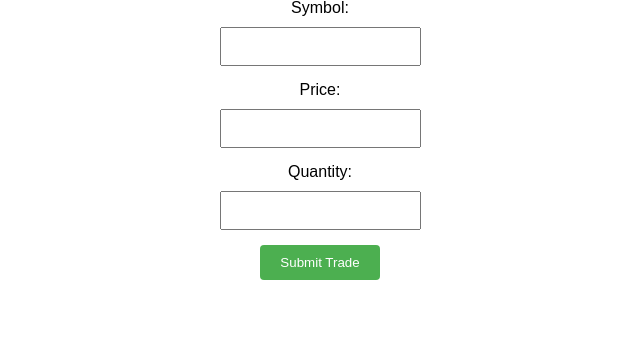
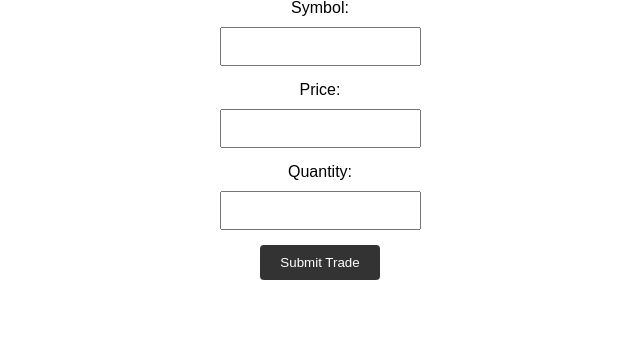
Before and after one commit to sumitgangwani/truebeacon_stock_application, a Flask app: page /order in a window 1280 px wide. Shown: the part 121-466 px from the top of the page, without its empty margins (320-960 px from the left). Run offline with Flask 3, Linux system fonts and the light colour scheme.

Commit message:
Update order.html

```diff
--- a/templates/order.html
+++ b/templates/order.html
@@ -39,7 +39,7 @@
 
         button {
             padding: 10px 20px;
-            background-color: #4CAF50;
+            background-color: #333;
             color: white;
             border: none;
             border-radius: 4px;
@@ -47,7 +47,7 @@
         }
 
         button:hover {
-            background-color: #45a049;
+            background-color: #555;
         }
     </style>
 </head>
```
